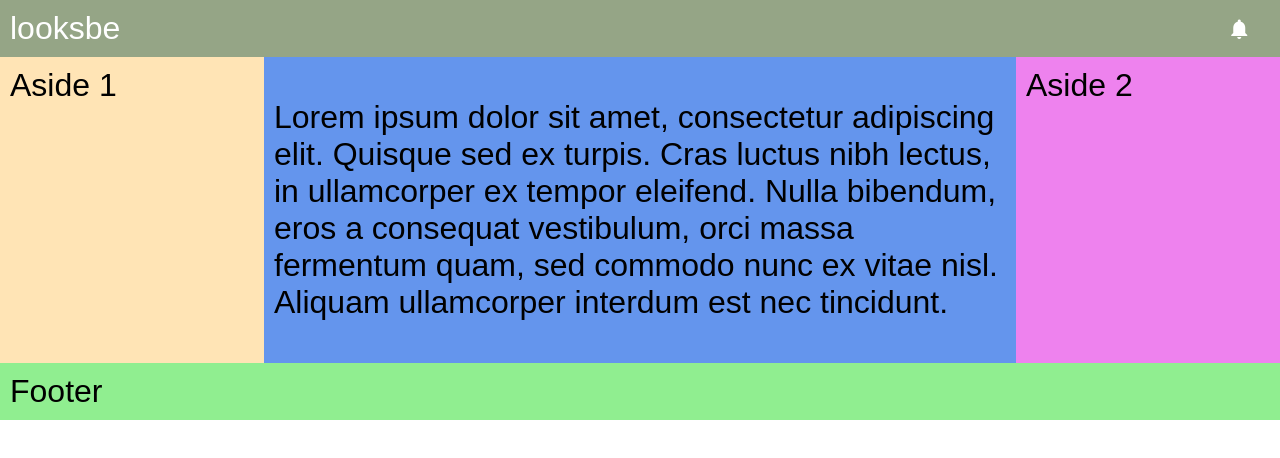
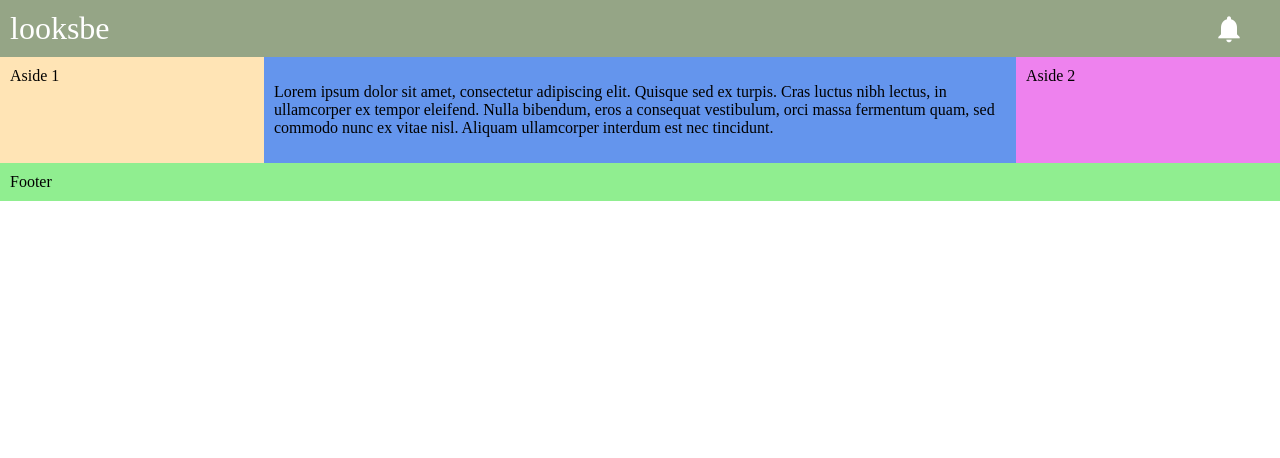
Before and after one commit to fuadhaider/looksbe_beta, a plain HTML site: page index.html in a window 1280 px wide. Drawn offline with Linux system fonts and the light colour scheme.

Commit message:
responsive fonts

```diff
--- a/index.html
+++ b/index.html
@@ -27,11 +27,13 @@
           data-placement="auto" title="Search">&#xe8b6;</a>
         <a href="#message" class="material-icons" data-toggle="tooltip"
           data-placement="auto" title="Message">&#xe0ca;</a>
-        <a href="#notification" class="material-icons" data-toggle="tooltip"
+        <a href="#notification" id="notification-icon" class="material-icons" data-toggle="tooltip"
           data-placement="auto" title="Notification">notifications</a>
-        <a href="#login" class="material-icons" data-toggle="tooltip"
-          data-placement="auto" title="Login">&#xe7fd;</a>
-      </header>
+        <div id="login-div">
+          <a href="#login" class="material-icons" data-toggle="tooltip"
+            data-placement="auto" title="Login">&#xe7fd;</a>
+        </div>
+        </header>
       <article class="main">
         <p>Lorem ipsum dolor sit amet, consectetur adipiscing elit. Quisque sed
           ex turpis. Cras luctus nibh lectus, in ullamcorper ex tempor eleifend.
--- a/style/scss/style.scss
+++ b/style/scss/style.scss
@@ -2,7 +2,7 @@
 
 body {
   margin: 0;
-  font: $body-font;
+  // font: $body-font;
 }
 
 .flex-container {
@@ -34,6 +34,15 @@ header {
     text-decoration: none;
     color: $icon-color;
     font-size: 4vmin;
+  }
+  #login-div {
+    a {
+      font-size: 4vmin;
+    }
+  }
+  #notification-icon {
+    font-size: 4vmin;
+
   }
   a:first-child {
     margin-right: auto;
```
Also changed, not shown: style/css/style.css, 1 other file.
